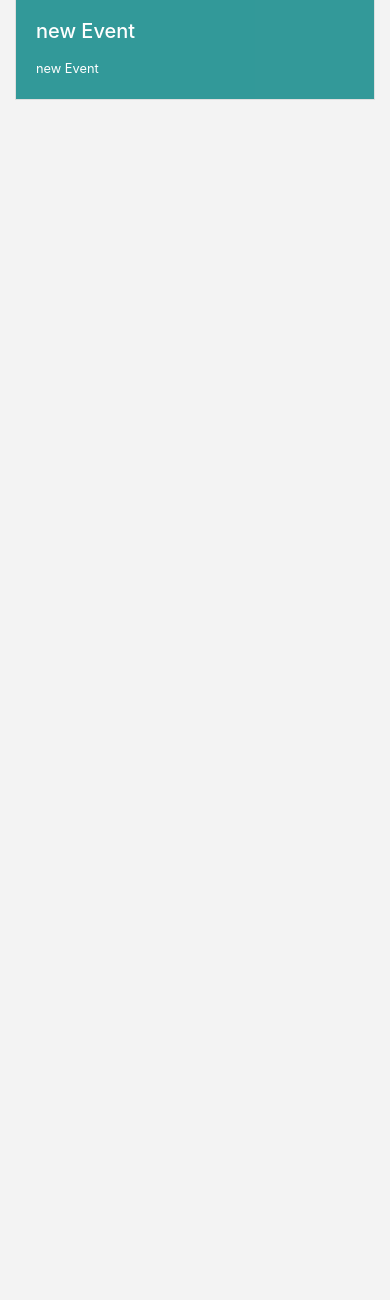
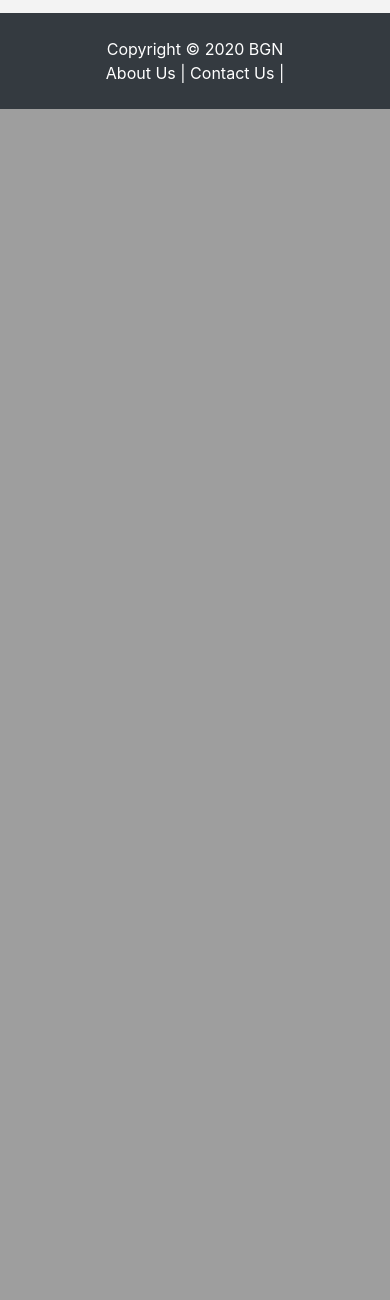
Before and after one commit to kenmoh/bgn, a Django app: page /events in a window 390 px wide. Shown: the part 1141-2441 px from the top of the page. After the commit the page ends 1250 px from the top, so only its background shows below. Run offline with Django 3.2, Linux system fonts and the light colour scheme; data comes from the database, SQL or seed files in the repository; both versions use the stored data as it was after the commit; some libraries are stand-ins or nearby versions.

Commit message:
Edited navbar

```diff
--- a/pages/models.py
+++ b/pages/models.py
@@ -15,6 +15,7 @@ class Post(models.Model):
 
     def total_likes(self):
         return self.likes.count()
+
 
 class Event(models.Model):
     user = models.ForeignKey(User, on_delete=models.CASCADE, blank=True, null=True)
--- a/pages/views.py
+++ b/pages/views.py
@@ -33,6 +33,7 @@ def blog(request):
     return render(request, 'pages/blog.html', context)
 
 
+@login_required
 def blog_detail(request, id):
     blog = get_object_or_404(Post, pk=id)
     is_liked = False
--- a/templates/pages/events.html
+++ b/templates/pages/events.html
@@ -1,26 +1,26 @@
 {% extends "base.html" %}
 <!-- Loading Static -->
 {% load static %}
-{% block title %} | Event {% endblock %}
+{% block title %} | Events {% endblock %}
 <!-- Main Content -->
 {% block content %}
 <!-- Events-->
-  <section class="container pt-5 blog-bg-img">
-       <h3 class="teal-text text-center pt-3">EVENTS</h3>
-      <div class="row justify-content-center">
-          {% if events %}
-          {% for event in events %}
-          <div class="col-sm-12 col-md-10 col-lg-10 pt-2">
+<section class="container">
+    <div class="row justify-content-center">
+         {% for event in events %}
+          <div class="col-sm-12 col-md-10 col-lg-10 mt-5">
               <div class="card" >
-              <img src="{% static 'img/cocktail.jpg' %}" class="card-img-top" alt="...">
+                  {% if event.image %}
+                  <img src="{{ event.image.url }}" class="card-img-top" alt="...">
+                  {% endif %}
                   <div class="card-body bg-teal">
                     <h5 class="card-title">{{ event.title }}</h5>
-                    <p class="card-text"><small class="">{{ event.title }}</small></p>
+                    <p class="card-text"><small class="">{{ event.content }}</small></p>
                   </div>
             </div>
           </div>
           {% endfor %}
-          {% endif%}
+        </div>
       </div>
-    </section>
+</section>
 {% endblock %}
--- a/templates/partials/_footer.html
+++ b/templates/partials/_footer.html
@@ -1,18 +1,7 @@
-<br><br><br><br><br><br><br>
 
-<nav class="navbar fixed-bottom navbar-expand-sm navbar-dark bg-dark">
-      <a class="navbar-brand" href="{% url 'index' %}">BGN</a>
-      <button class="navbar-toggler" type="button" data-toggle="collapse" data-target="#navbarCollapse" aria-controls="navbarCollapse" aria-expanded="false" aria-label="Toggle navigation">
-        <span class="navbar-toggler-icon"></span>
-      </button>
-      <div class="collapse navbar-collapse" id="navbarCollapse">
-        <ul class="navbar-nav mr-auto">
-          <li class="nav-item">
-            <a class="nav-link" href="{% url 'about' %}">About Us </a>
-          </li>
-          <li class="nav-item">
-            <a class="nav-link" href="{% url 'contact' %}">Contact Us</a>
-          </li>
-        </ul>
-      </div>
-    </nav>
+<footer class="py-4 bg-dark text-white text-center mt-5">
+  Copyright &copy;
+  <span class="year">2020</span> BGN <br />
+  <a href="{% url 'about' %}" class="text-white"> About Us </a> |
+  <a href="{% url 'contact' %}" class="text-white"> Contact Us </a> |
+</footer>
--- a/templates/partials/_likes.html
+++ b/templates/partials/_likes.html
@@ -1,4 +1,4 @@
-{% if request.user.is_authenticated %}
+
     <form action="{% url 'likes' %}" method="post">
     {% csrf_token %}
     {% if is_liked %}
@@ -7,4 +7,3 @@
     <button class="btn btn-sm btn-primary" name="blog_id" id="like" value="{{ blog.id }}" type="submit"><i class="far fa-thumbs-up"></i>Like</button>
     {% endif %}
 </form>
-{% endif %}
```
Also changed, not shown: templates/accounts/dashboard.html (+7 -0 lines), templates/accounts/education.html (+0 -11 lines), templates/accounts/experience.html (+0 -11 lines), db.sqlite3.
